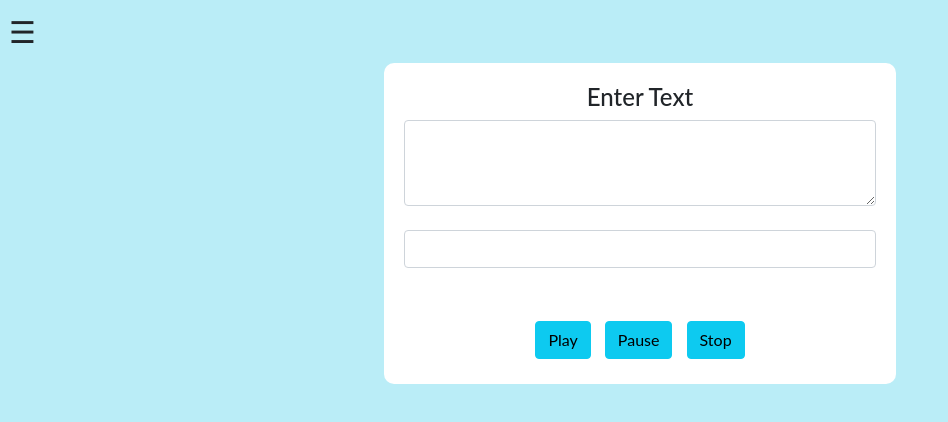
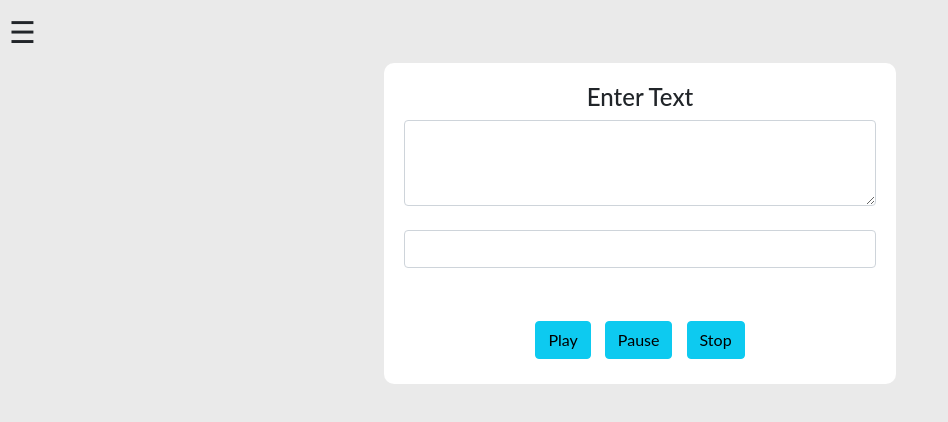
Before and after one commit to SumanGurung01/Audio-from-Text, a plain HTML site: page index.html in a window 1280 px wide. Shown: the whole page, without its empty margins (0-948 px from the left). Drawn offline with nearby package versions, Linux system fonts and the light colour scheme.

Commit message:
Update index.html

```diff
--- a/index.html
+++ b/index.html
@@ -8,7 +8,7 @@
     <script src="https://cdn.jsdelivr.net/npm/bootstrap@5.1.3/dist/js/bootstrap.bundle.min.js" integrity="sha384-ka7Sk0Gln4gmtz2MlQnikT1wXgYsOg+OMhuP+IlRH9sENBO0LRn5q+8nbTov4+1p" crossorigin="anonymous"></script>
 </head>
 
-<body style="background-color: rgb(186, 237, 247);;">
+<body style="background-color: rgb(234, 234, 234);">
 
   <div class="col-4" style="padding: 9px;">
 
@@ -20,7 +20,7 @@
         <span style="font-size:30px;cursor:pointer" onclick="openNav()">&#9776;</span>
   </div>
 
-  <div style="padding:0% 30% 0% 30%; background-color: rgb(186, 237, 247);">
+  <div style="padding:0% 30% 0% 30%; background-color: rgb(234, 234, 234);">
 
       <div class="box" style="background-color: white; padding: 20px; border-radius: 10px;" align="center">
 
```
